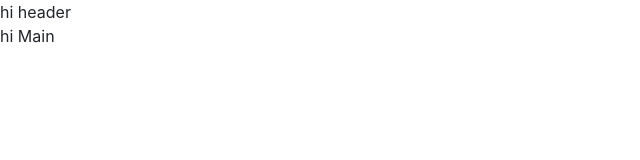
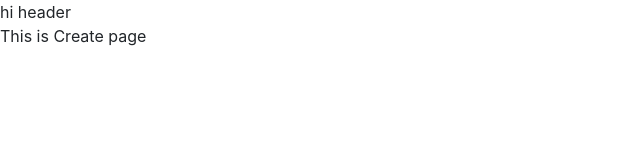
Before and after one commit to 1t1e1/kitap-evi, a React (Create React App) app: page /create in a window 1280 px wide. Shown: the top 160 px of the page, without its empty margins (0-640 px from the left). Built offline with nearby package versions, Linux system fonts and the light colour scheme.

Commit message:
router, component yapisi duzenlendi.

```diff
--- a/src/components/Main/Main.js
+++ b/src/components/Main/Main.js
@@ -1,8 +1,18 @@
 import React from 'react';
 import './style.js';
+import { Switch, Route } from 'react-router-dom';
+import routes from '../../routes';
 
 const Main = () => {
-  return <div> hi Main</div>;
+  return (
+    <div>
+      <Switch>
+        {routes.map((route) => (
+          <Route {...route}></Route>
+        ))}
+      </Switch>
+    </div>
+  );
 };
 
 export default Main;
--- /dev/null
+++ b/src/containers/Create/Create.js
@@ -0,0 +1,8 @@
+import React from 'react';
+import './style.js';
+
+const Create = () => {
+  return <div>This is Create page</div>;
+};
+
+export default Create;
--- /dev/null
+++ b/src/containers/Create/index.js
@@ -0,0 +1,3 @@
+import Create from './Create';
+
+export default Create;
--- /dev/null
+++ b/src/containers/Detail/Detail.js
@@ -0,0 +1,8 @@
+import React from 'react';
+import './style.js';
+
+const Detail = () => {
+  return <div>This is Detail page</div>;
+};
+
+export default Detail;
--- /dev/null
+++ b/src/containers/Detail/index.js
@@ -0,0 +1,3 @@
+import Detail from './Detail';
+
+export default Detail;
--- /dev/null
+++ b/src/containers/Homepage/Homepage.js
@@ -0,0 +1,8 @@
+import React from 'react';
+import './style.js';
+
+const Homepage = () => {
+  return <div>This is home page</div>;
+};
+
+export default Homepage;
--- /dev/null
+++ b/src/containers/Homepage/index.js
@@ -0,0 +1,3 @@
+import Homepage from './Homepage';
+
+export default Homepage;
--- a/src/containers/index.js
+++ b/src/containers/index.js
@@ -0,0 +1,5 @@
+import Homepage from './Homepage';
+import Create from './Create';
+import Detail from './Detail';
+
+export { Homepage, Create, Detail };
--- /dev/null
+++ b/src/routes.js
@@ -0,0 +1,29 @@
+import React from 'react';
+import { Homepage, Detail, Create } from './containers';
+
+const routes = [
+  {
+    path: '/detail/:id',
+    exact: true,
+    component: Detail,
+    // render: () => <div> aa</div>,
+  },
+  {
+    path: '/create',
+    exact: true,
+    component: Create,
+    // render: () => <div> aa</div>,
+  },
+  {
+    path: '/',
+    exact: true,
+    component: Homepage,
+  },
+  {
+    path: '/',
+    // exact: true,
+    render: () => <div> This page is not found</div>,
+  },
+];
+
+export default routes;
```
Also changed, not shown: src/containers/Create/style.js (added), src/containers/Detail/style.js (added), src/containers/Homepage/style.js (added).
